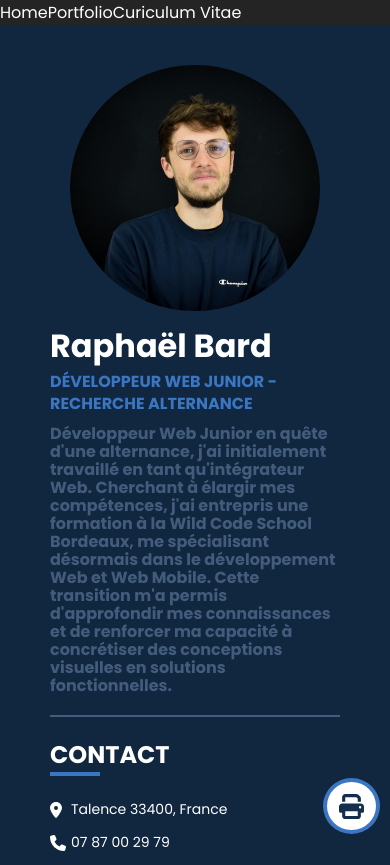
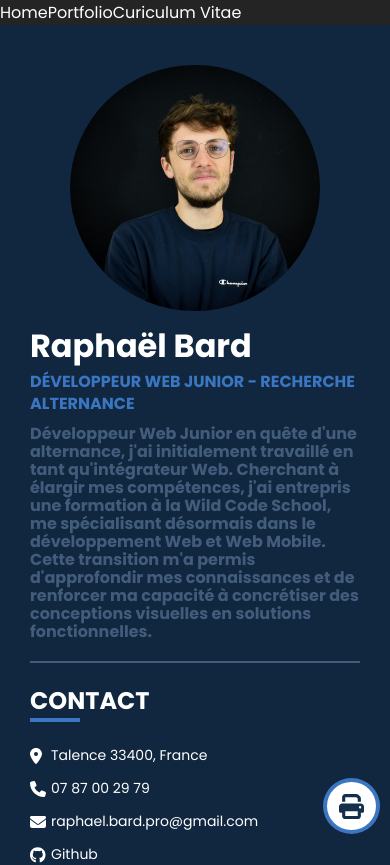
Before and after one commit to raph-bard/portfolio, a React (Vite) app: page /curiculum in a window 390 px wide. Shown: the top 865 px of the page. Built offline with nearby package versions, Linux system fonts and the light colour scheme.

Commit message:
fixing responsive

```diff
--- a/src/App.css
+++ b/src/App.css
@@ -276,11 +276,11 @@ a:hover .icon svg {
   border-radius: 50%;
 }
 .container-A4 .is-third-column {
-  padding: 40px 50px;
+  padding: 40px 30px;
   background-color: #11273f;
 }
 .container-A4 .is-sixth-column {
-  padding: 40px 60px;
+  padding: 40px 30px;
   background-color: #152e4c;
 }
 .container-A4 h3 {
--- a/src/App.scss
+++ b/src/App.scss
@@ -276,11 +276,11 @@ h1 {
     border-radius: 50%;
   }
   .is-third-column {
-    padding: 40px 50px;
+    padding: 40px 30px;
     background-color: $dark-blue;
   }
   .is-sixth-column {
-    padding: 40px 60px;
+    padding: 40px 30px;
     background-color: $medium-blue;
   }
   h3 {
--- a/src/components/CvTitle.jsx
+++ b/src/components/CvTitle.jsx
@@ -9,7 +9,7 @@ export default function CvTitle() {
       </h1>
       <p className="description grey-text mb-20">
         <b>
-          Développeur Web Junior en quête d'une alternance, j'ai initialement travaillé en tant qu'intégrateur Web. Cherchant à élargir mes compétences, j'ai entrepris une formation à la Wild Code School Bordeaux, me spécialisant désormais dans le développement Web et Web Mobile. Cette transition m'a permis d'approfondir mes connaissances et de renforcer ma capacité à concrétiser des conceptions visuelles en solutions fonctionnelles.
+          Développeur Web Junior en quête d'une alternance, j'ai initialement travaillé en tant qu'intégrateur Web. Cherchant à élargir mes compétences, j'ai entrepris une formation à la Wild Code School, me spécialisant désormais dans le développement Web et Web Mobile. Cette transition m'a permis d'approfondir mes connaissances et de renforcer ma capacité à concrétiser des conceptions visuelles en solutions fonctionnelles.
         </b>
       </p>
       <hr className="mb-20" />
```
